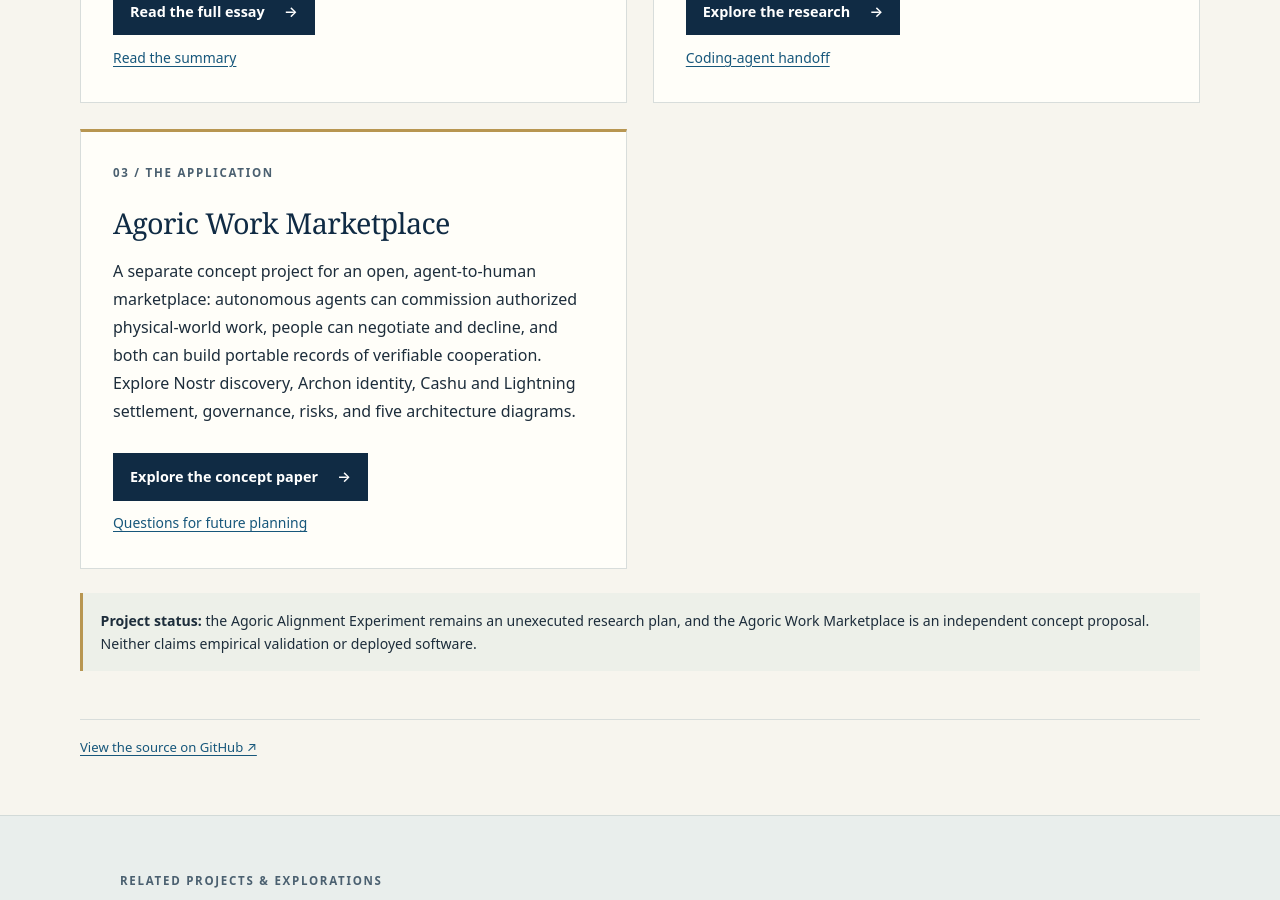
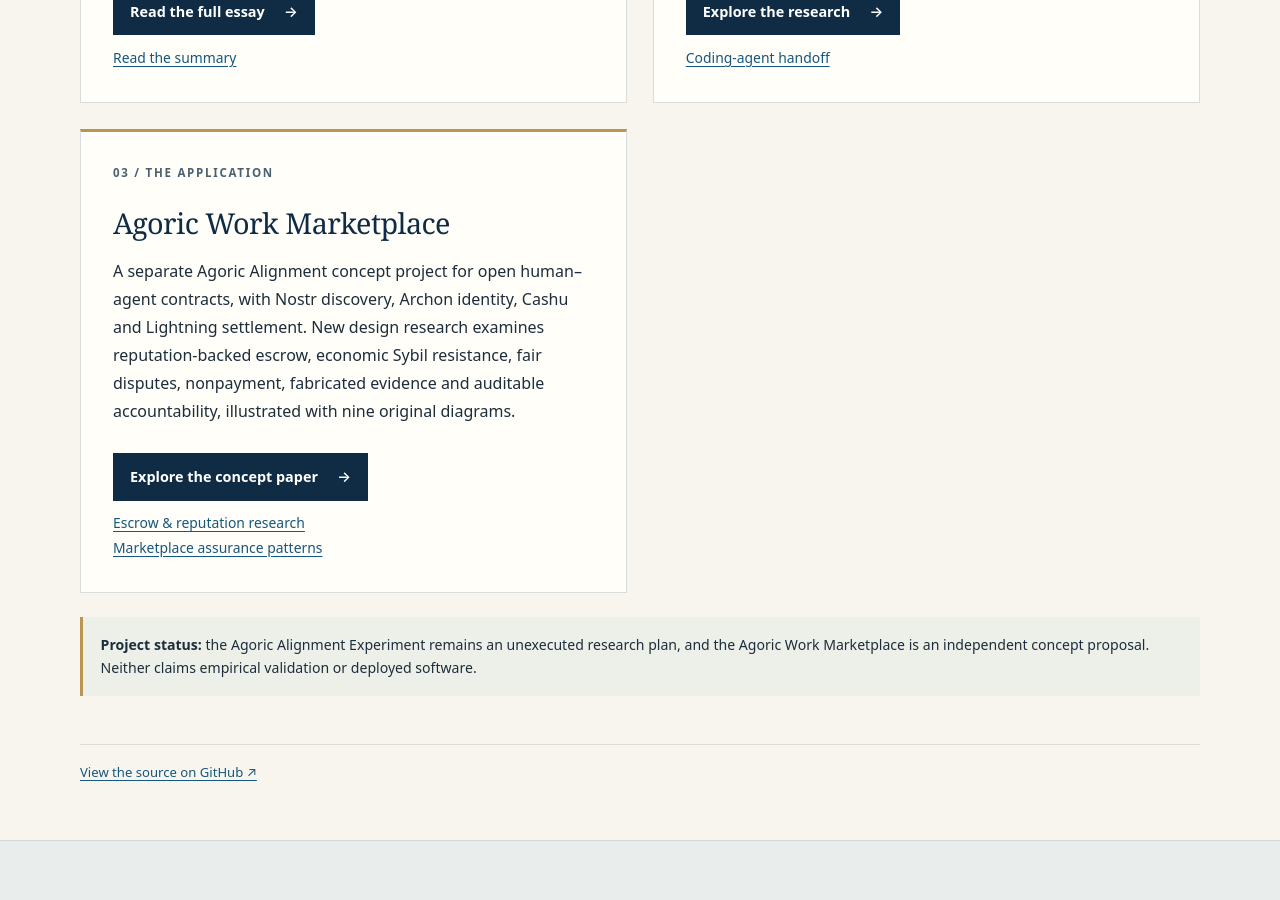
Before and after one commit to santyr/santyr.github.io, a Jekyll site: the page built from index.html, in a window 1280 px wide and 900 px high, scrolled down 919 px. Built offline with Jekyll 4.4.1, drawn with Linux system fonts in a browser that asks for light colours.

Commit message:
Feature published reputation-backed escrow chapters on homepage

```diff
--- a/index.html
+++ b/index.html
@@ -27,9 +27,10 @@
   <section class="publication-card publication-card--wide">
     <p class="eyebrow">03 / THE APPLICATION</p>
     <h2>Agoric Work Marketplace</h2>
-    <p>A separate concept project for an open, agent-to-human marketplace: autonomous agents can commission authorized physical-world work, people can negotiate and decline, and both can build portable records of verifiable cooperation. Explore Nostr discovery, Archon identity, Cashu and Lightning settlement, governance, risks, and five architecture diagrams.</p>
+    <p>A separate Agoric Alignment concept project for open human–agent contracts, with Nostr discovery, Archon identity, Cashu and Lightning settlement. New design research examines reputation-backed escrow, economic Sybil resistance, fair disputes, nonpayment, fabricated evidence and auditable accountability, illustrated with nine original diagrams.</p>
     <a class="button" href="{{ '/projects/agoric-work-marketplace/' | relative_url }}">Explore the concept paper <span aria-hidden="true">→</span></a>
-    <a class="text-link" href="{{ '/projects/agoric-work-marketplace/#15-research-questions-that-should-determine-a-later-plan' | relative_url }}">Questions for future planning</a>
+    <a class="text-link" href="{{ '/projects/agoric-work-marketplace/economic-accountability.html' | relative_url }}">Escrow &amp; reputation research</a>
+    <a class="text-link" href="{{ '/projects/agoric-work-marketplace/marketplace-assurance-patterns.html' | relative_url }}">Marketplace assurance patterns</a>
   </section>
 </div>
 <p class="home-status"><strong>Project status:</strong> the Agoric Alignment Experiment remains an unexecuted research plan, and the Agoric Work Marketplace is an independent concept proposal. Neither claims empirical validation or deployed software.</p>
```
